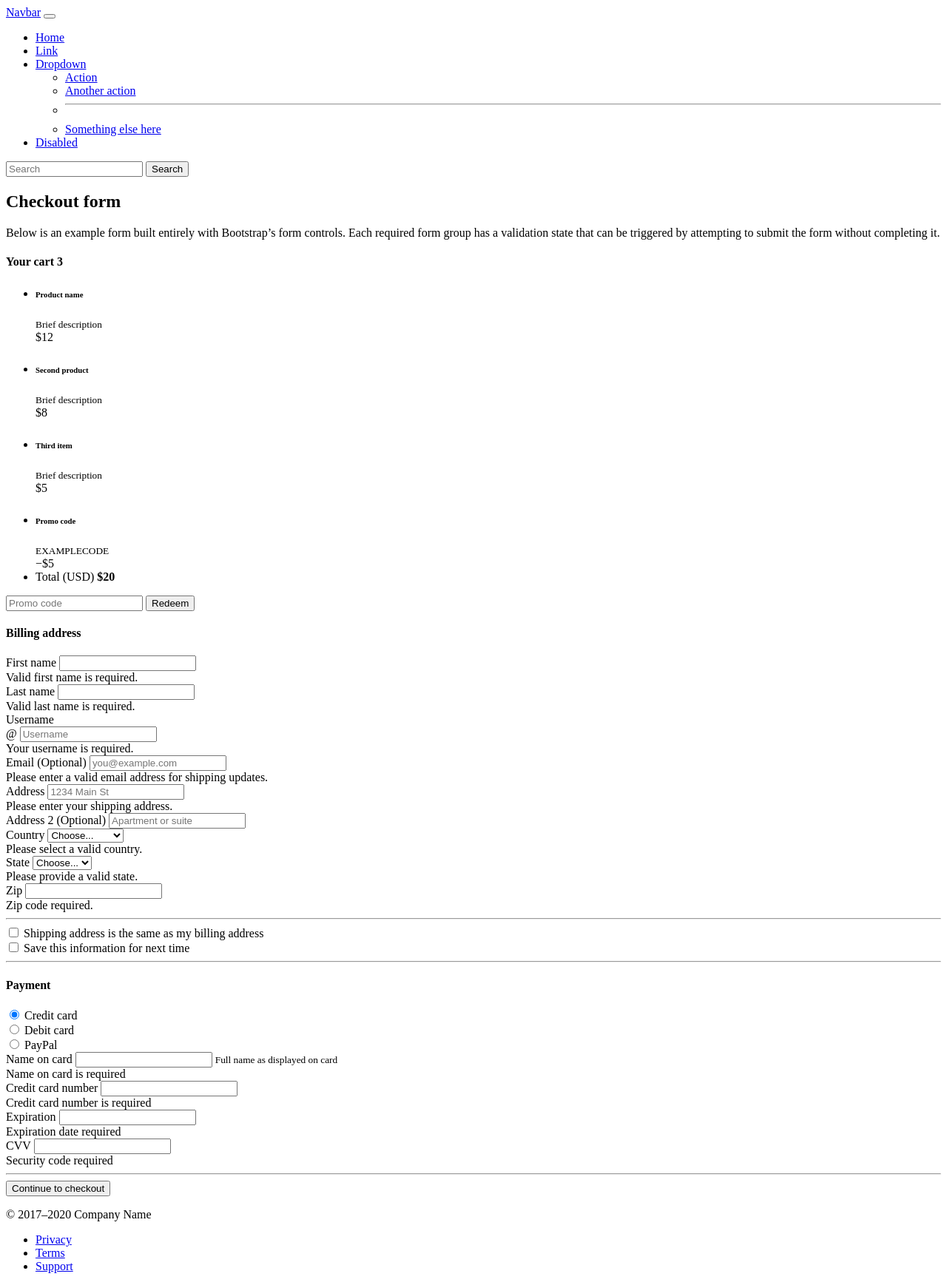
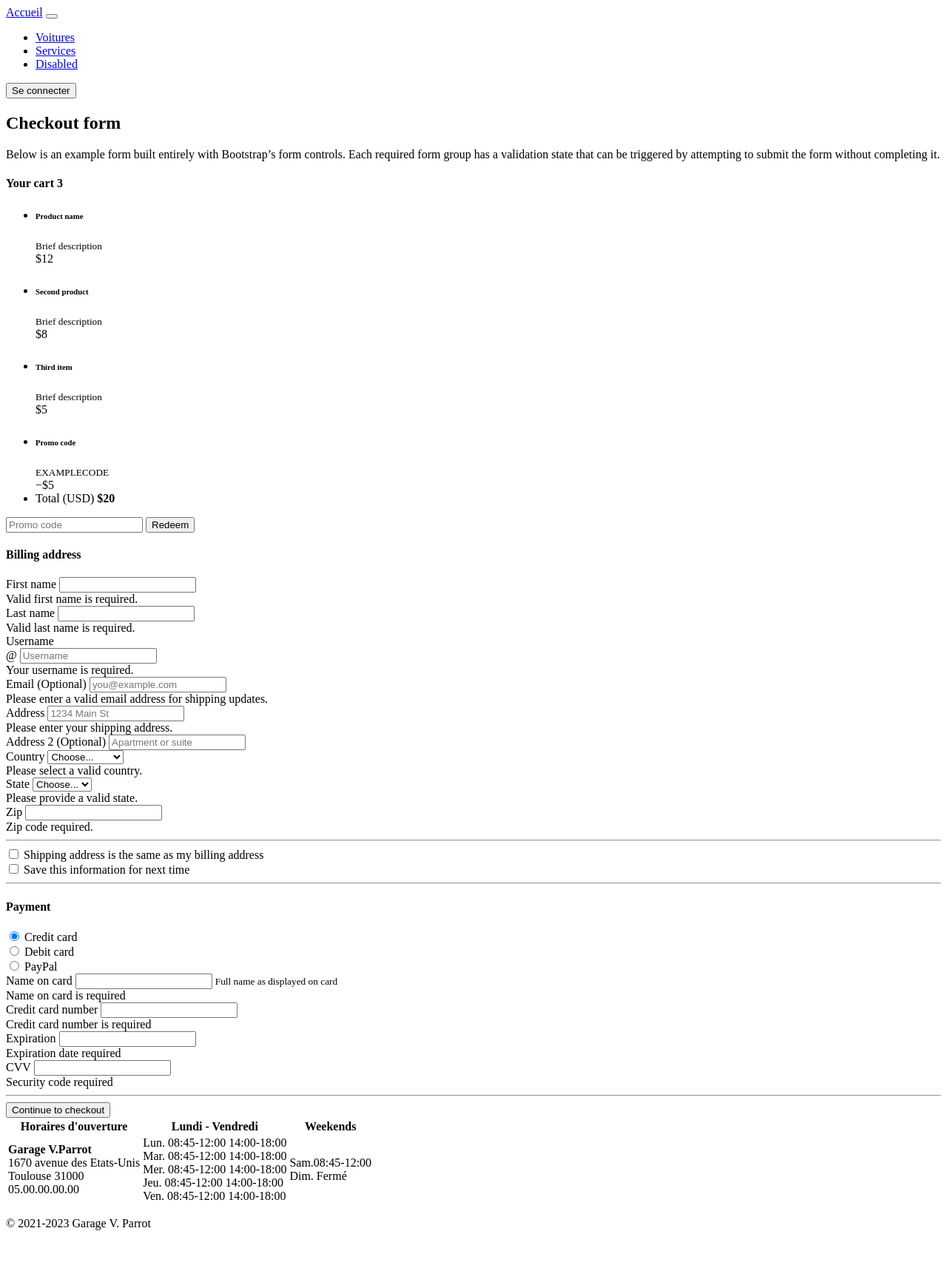
Before and after one commit to bradley-richez/ecf, a Symfony app: template templates/home/index.html.twig in a window 1280 px wide. Shown: the whole page at 74% size. After the commit the page ends 1663 px from the top, so only its background shows below. Run offline with Twig, Linux system fonts and the light colour scheme; the template is opened without the code that fills it, so the values that code supplies are empty; some libraries are stand-ins or nearby versions.

Commit message:
homepage modification

```diff
--- a/templates/base.html.twig
+++ b/templates/base.html.twig
@@ -1,3 +1,4 @@
+
 <!DOCTYPE html>
 <html>
     <head>
@@ -7,8 +8,16 @@
         <title>{% block title %}Welcome!{% endblock %}</title>
         {% block stylesheets %}{{ encore_entry_link_tags('app') }}{% endblock %}
     </head>
+	<nav>
+		{% include 'nav.html.twig' %}
+	</nav>
     <body>
-        {% block body %}{% endblock %}
-        {% block javascripts %}{{ encore_entry_script_tags('app') }}{% endblock %}
+		<div class="container">
+			{% block body %}{% endblock %}
+			{% block javascripts %}{{ encore_entry_script_tags('app') }}{% endblock %}
+		</div>
     </body>
+    <footer>
+		{% include 'footer.html.twig' %}
+    </footer>
 </html>
--- /dev/null
+++ b/templates/cars/cars.html.twig
@@ -0,0 +1 @@
+{% extends 'base.html.twig' %}
--- /dev/null
+++ b/templates/footer.html.twig
@@ -0,0 +1,36 @@
+<div class="container">
+	<footer class="my-5 pt-5 text-muted text-center text-small">
+        <table class="table table-bordered table-hover">
+            <thead class="thead-inverse">
+                <tr>
+                    <th>Horaires d'ouverture</th>
+                    <th>Lundi - Vendredi</th>
+                    <th>Weekends</th>
+                </tr>
+            </thead>
+            <tbody>
+                <tr>
+                    <td>
+                        <strong>Garage V.Parrot</strong><br>
+                        1670 avenue des Etats-Unis<br>
+                        Toulouse 31000<br>
+                        05.00.00.00.00<br>
+                    </td>
+                    <td>
+                        <label>Lun.</label> 08:45-12:00	14:00-18:00<br>
+                        <label>Mar.</label> 08:45-12:00	14:00-18:00<br>
+                        <label>Mer.</label> 08:45-12:00	14:00-18:00<br>
+                        <label>Jeu.</label> 08:45-12:00	14:00-18:00<br>
+                        <label>Ven.</label> 08:45-12:00	14:00-18:00<br>
+                    </td>
+                    <td>
+                        <label>Sam.</label>08:45-12:00<br>
+                        <label>Dim.</label> Fermé<br>
+                    </td>
+                </tr>
+            </tbody>
+        </table>
+        <p class="mb-1">© 2021-2023 Garage V. Parrot</p>
+    </footer>
+
+</div>
--- a/templates/home/index.html.twig
+++ b/templates/home/index.html.twig
@@ -1,51 +1,10 @@
 {% extends 'base.html.twig' %}
 
-{% block title %}Hello HomeController!
+{% block title %}Garage V. Parrot
 {% endblock %}
 
 {% block body %}
-	<div class="container">
-		<nav class="navbar fixed-top navbar-expand-lg navbar-light bg-light">
-			<div class="container-fluid">
-				<a class="navbar-brand" href="#">Navbar</a>
-				<button class="navbar-toggler" type="button" data-bs-toggle="collapse" data-bs-target="#navbarSupportedContent" aria-controls="navbarSupportedContent" aria-expanded="false" aria-label="Toggle navigation">
-					<span class="navbar-toggler-icon"></span>
-				</button>
-				<div class="collapse navbar-collapse" id="navbarSupportedContent">
-					<ul class="navbar-nav me-auto mb-2 mb-lg-0">
-						<li class="nav-item">
-							<a class="nav-link active" aria-current="page" href="#">Home</a>
-						</li>
-						<li class="nav-item">
-							<a class="nav-link" href="#">Link</a>
-						</li>
-						<li class="nav-item dropdown">
-							<a class="nav-link dropdown-toggle" href="#" id="navbarDropdown" role="button" data-bs-toggle="dropdown" aria-expanded="false">
-								Dropdown
-							</a>
-							<ul class="dropdown-menu" aria-labelledby="navbarDropdown">
-								<li>
-									<a class="dropdown-item" href="#">Action</a>
-								</li>
-								<li>
-									<a class="dropdown-item" href="#">Another action</a>
-								</li>
-								<li><hr class="dropdown-divider"></li>
-								<li>
-									<a class="dropdown-item" href="#">Something else here</a>
-								</li>
-							</ul>
-						</li>
-						<li class="nav-item">
-							<a class="nav-link disabled" href="#" tabindex="-1" aria-disabled="true">Disabled</a>
-						</li>
-					</ul>
-					<form class="d-flex">
-						<input class="form-control me-2" type="search" placeholder="Search" aria-label="Search">
-						<button class="btn btn-outline-success" type="submit">Search</button>
-					</form>
-				</div>
-			</div>
+
 		</nav>
 		<main>
 			<div class="py-5 text-center mt-5">
@@ -262,20 +221,7 @@
 			</div>
 		</main>
 
-		<footer class="my-5 pt-5 text-muted text-center text-small">
-			<p class="mb-1">© 2017–2020 Company Name</p>
-			<ul class="list-inline">
-				<li class="list-inline-item">
-					<a href="#">Privacy</a>
-				</li>
-				<li class="list-inline-item">
-					<a href="#">Terms</a>
-				</li>
-				<li class="list-inline-item">
-					<a href="#">Support</a>
-				</li>
-			</ul>
-		</footer>
+
 	</div>
 
 {% endblock %}
--- /dev/null
+++ b/templates/nav.html.twig
@@ -0,0 +1,26 @@
+<div class="container" >
+		<nav class="navbar fixed-top navbar-expand-lg navbar-light bg-light">
+			<div class="container-fluid">
+				<a class="navbar-brand" href="/">Accueil</a>
+				<button class="navbar-toggler" type="button" data-bs-toggle="collapse" data-bs-target="#navbarSupportedContent" aria-controls="navbarSupportedContent" aria-expanded="false" aria-label="Toggle navigation">
+					<span class="navbar-toggler-icon"></span>
+				</button>
+				<div class="collapse navbar-collapse" id="navbarSupportedContent">
+					<ul class="navbar-nav me-auto mb-2 mb-lg-0">
+						<li class="nav-item">
+							<a class="nav-link active" aria-current="page" href="/cars">Voitures</a>
+						</li>
+						<li class="nav-item">
+							<a class="nav-link" href="/services">Services</a>
+						</li>
+
+						<li class="nav-item">
+							<a class="nav-link" href="#" tabindex="-1" aria-disabled="true">Disabled</a>
+						</li>
+					</ul>
+					<form class="d-flex">
+						<button class="btn btn-outline-success" type="submit">Se connecter</button>
+					</form>
+				</div>
+			</div>
+</div>
--- /dev/null
+++ b/templates/services/services.html.twig
@@ -0,0 +1 @@
+{% extends 'base.html.twig' %}
```
Also changed, not shown: src/Controller/HomeController.php (+10 -0 lines).
